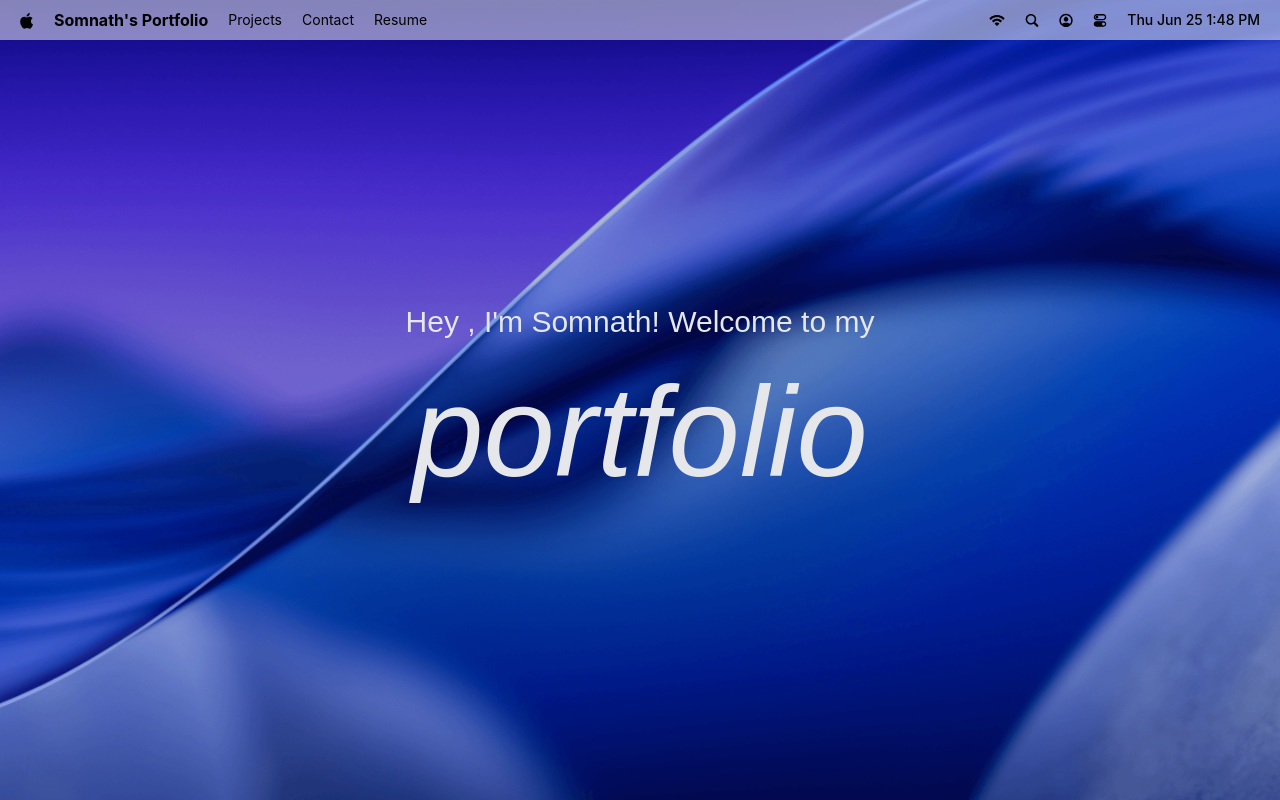
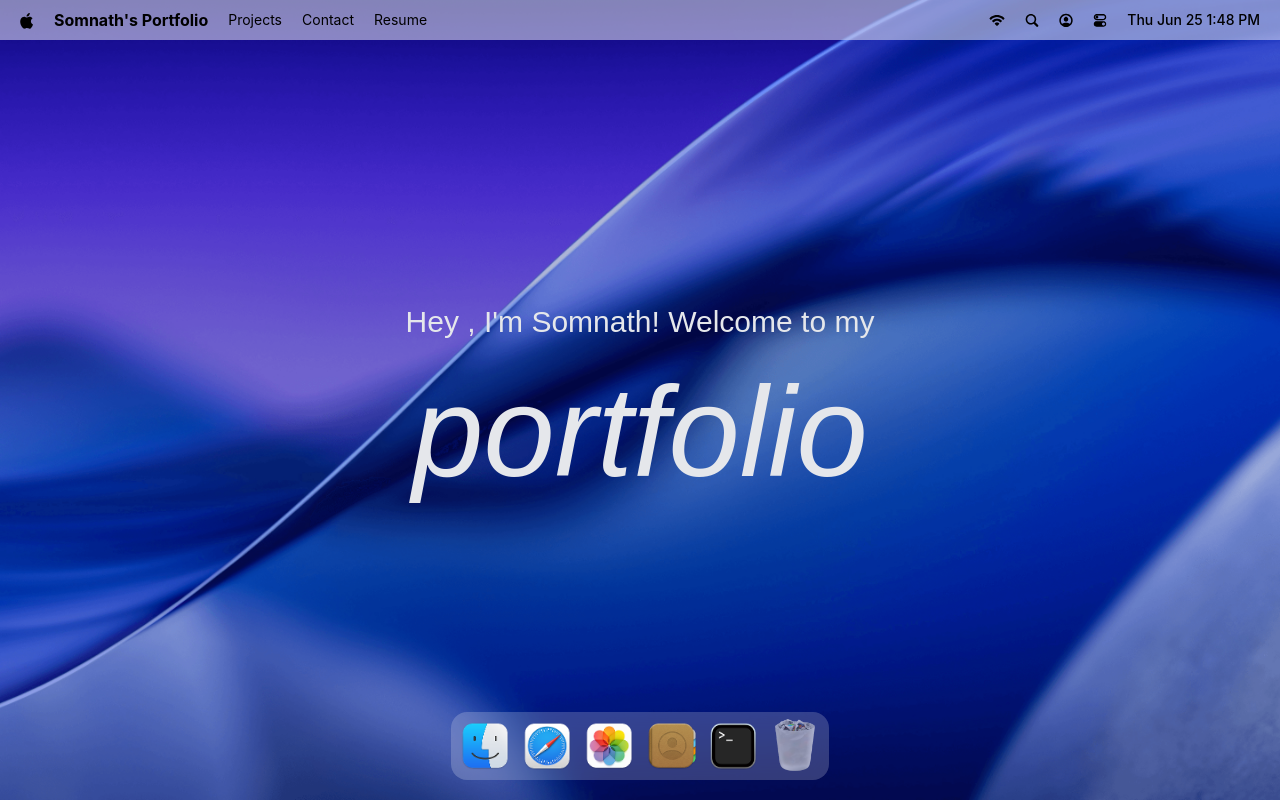
Before and after one commit to Somnath0411/macOS_Portfolio, a React (Vite) app: page / in a window 1280 px wide. Built offline with nearby package versions, Linux system fonts and the light colour scheme; a web font is replaced by a local one.

Commit message:
implement dock presentation

```diff
--- a/package.json
+++ b/package.json
@@ -14,6 +14,7 @@
     "gsap": "^3.15.0",
     "react": "^19.2.7",
     "react-dom": "^19.2.7",
+    "react-tooltip": "^6.0.8",
     "tailwindcss": "^4.3.1"
   },
   "devDependencies": {
--- a/src/App.jsx
+++ b/src/App.jsx
@@ -1,11 +1,13 @@
 import Navbar from "#components/Navbar.jsx";
 import Welcome from "#components/Welcome.jsx";
+import Dock from "#components/Dock.jsx";
 
 const App = () => {
     return (
         <main>
             <Navbar/>
             <Welcome/>
+            <Dock/>
         </main>
     )
 }
--- /dev/null
+++ b/src/components/Dock.jsx
@@ -0,0 +1,85 @@
+import {useRef, useEffect} from "react";
+import {Tooltip} from "react-tooltip";
+import gsap from "gsap";
+import {dockApps} from "#constants";
+
+
+const Dock = () => {
+    const dockRef = useRef(null);
+
+    useEffect(() => {
+        const dock = dockRef.current;
+        if (!dock) {
+            return () => {};
+        }
+        const icons = dock.querySelectorAll(".dock-icon");
+        const animateIcons = (mouseX) => {
+            const {left} = dock.getBoundingClientRect();
+            icons.forEach((icon) => {
+                const {left: iconLeft, width} = icon.getBoundingClientRect();
+                const center = iconLeft - left + width / 2;
+                const distance = Math.abs(mouseX - center);
+
+                const intensity = Math.exp(-(distance ** 2.5) / 20000);
+
+                gsap.to(icon, {
+                    scale: 1 + 0.25 * intensity,
+                    y: -15 * intensity,
+                    duration: 0.2,
+                    ease: "power1.out",
+                });
+            });
+        };
+        const handleMouseMove = (e) => {
+            const {left} = dock.getBoundingClientRect();
+            animateIcons(e.clientX - left);
+        };
+        const resetIcons = () =>
+            icons.forEach((icon) =>
+                gsap.to(icon, {
+                    scale: 1,
+                    y: 0,
+                    duration: 0.3,
+                    ease: "power1.out",
+                })
+            );
+
+        dock.addEventListener('mousemove', handleMouseMove);
+        dock.addEventListener('mouseleave', resetIcons);
+
+        return () => {
+            dock.removeEventListener('mousemove', handleMouseMove);
+            dock.removeEventListener('mouseleave', resetIcons);
+        };
+    }, []);
+
+    const toggleApp = (app) => {};
+  return (
+    <section id="dock">
+        <div ref={dockRef} className="dock-container">
+            {dockApps.map(({id,name, icon, canOpen })=>(
+                <div key={id} className="relative flex justify-center">
+                    <button
+                    type="button"
+                    className="dock-icon"
+                    aria-label={name}
+                    data-tooltip-id="dockk-tooltip"
+                    data-tooltip-content={name}
+                    data-tooltip-delay-show={150}
+                    disabled={!canOpen}
+                    onClick={()=>toggleApp({id,canOpen})}>
+                        <img src={`/images/${icon}`}
+                        alt={name}
+                        loading="lazy"
+                        className={canOpen? "": "opacity-60"}
+                        />
+                    </button>
+                </div>
+            ))}
+            <Tooltip id="dockk-tooltip" place="top" className="tooltip"/>
+        </div>
+    </section>
+  );
+};
+
+export default Dock;
--- a/src/components/Welcome.jsx
+++ b/src/components/Welcome.jsx
@@ -13,7 +13,7 @@ const renderText = (text, className, baseWeight = 400)=>{
     ))
 }
 const setupTextHover = (container,type)=>{
-    if(!container) return;
+    if(!container) return()=>{};
     const letters = container.querySelectorAll('span');
     const {min,max,default:base} = FONT_WEIGHTS[type];
 
```
Also changed, not shown: 1 other file (tests, documents, lock files or other folders).
